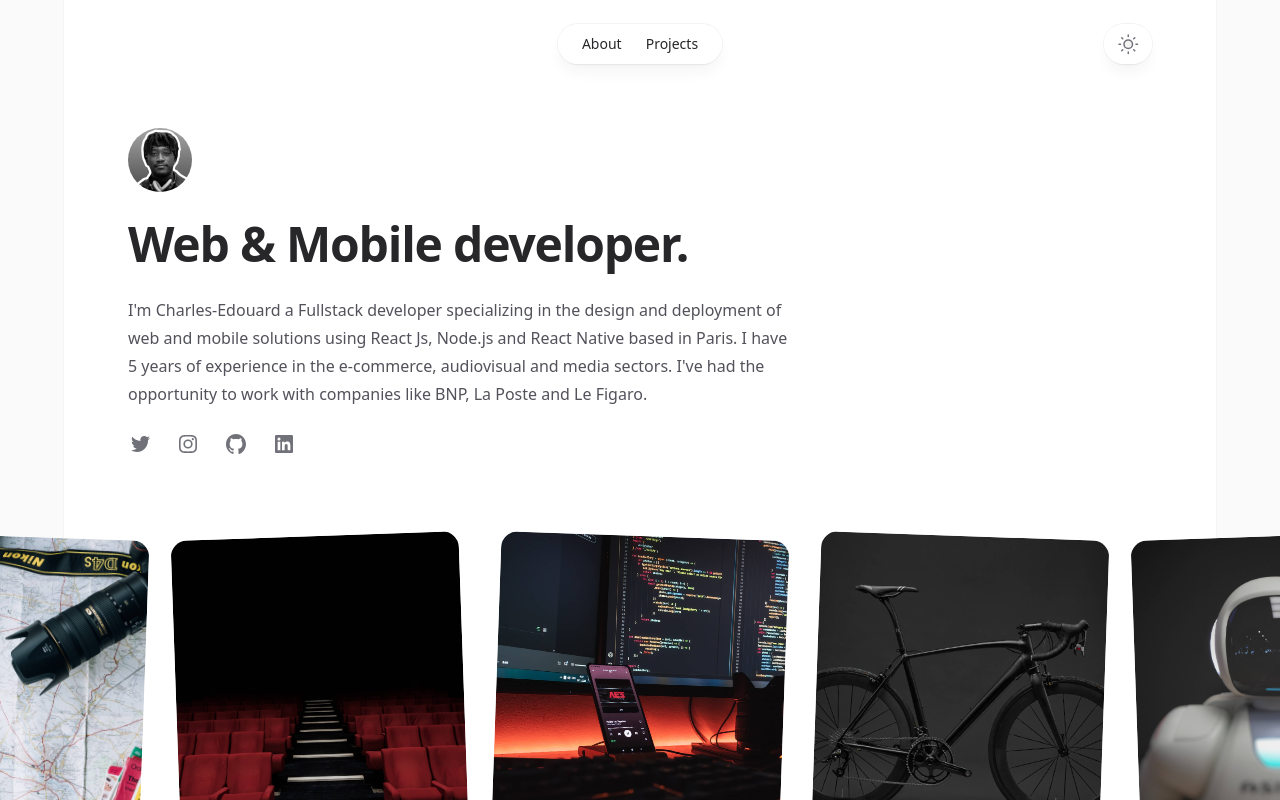
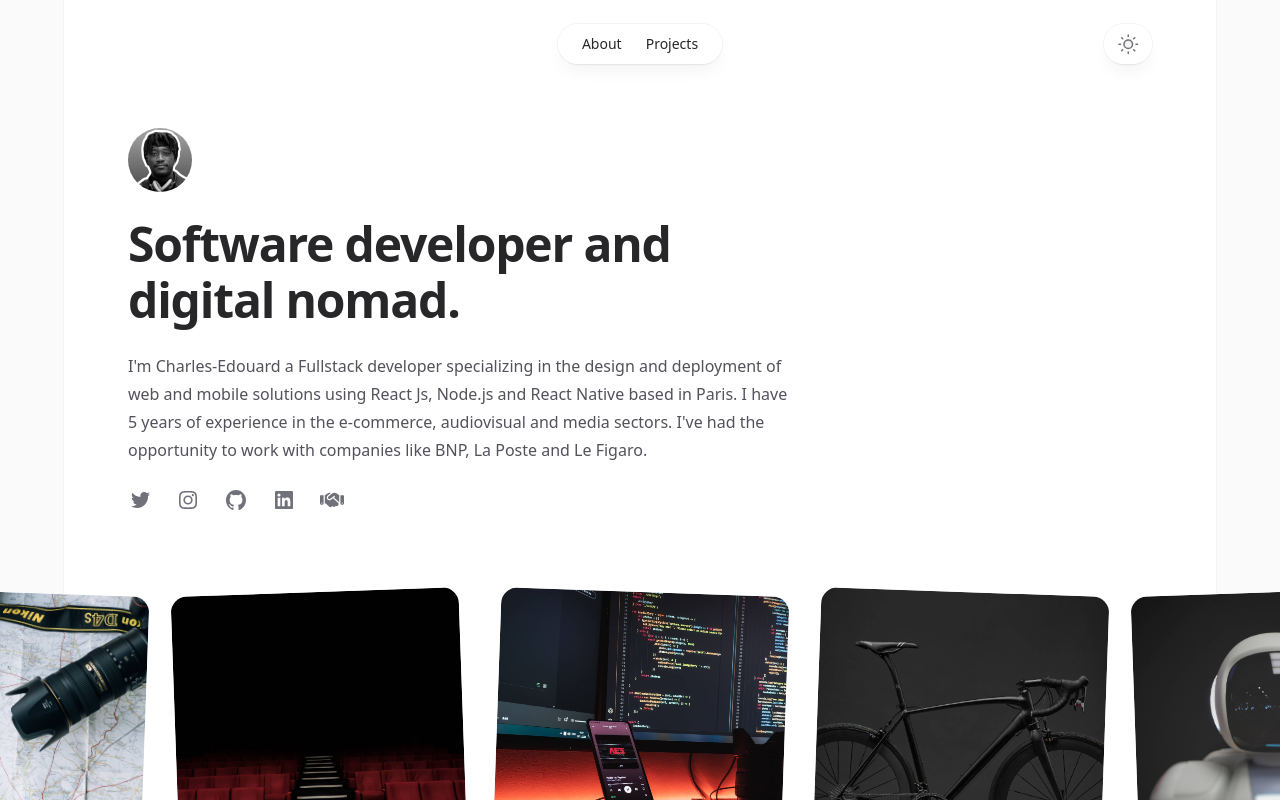
Before and after one commit to cfatrane/portfolio, a Next.js app: page / in a window 1280 px wide. Shown: the top 800 px of the page. Built offline with nearby package versions, Linux system fonts and the light colour scheme; no server answers.

Commit message:
update text and icon

```diff
--- a/src/app/about/page.tsx
+++ b/src/app/about/page.tsx
@@ -12,6 +12,8 @@ import {
   GitHubIcon,
   InstagramIcon,
   LinkedInIcon,
+  MaltIcon,
+  MeetingIcon,
   TwitterIcon,
 } from "@/components/SocialIcons";
 
@@ -49,35 +51,6 @@ function MailIcon(props: React.ComponentPropsWithoutRef<"svg">) {
         d="M6 5a3 3 0 0 0-3 3v8a3 3 0 0 0 3 3h12a3 3 0 0 0 3-3V8a3 3 0 0 0-3-3H6Zm.245 2.187a.75.75 0 0 0-.99 1.126l6.25 5.5a.75.75 0 0 0 .99 0l6.25-5.5a.75.75 0 0 0-.99-1.126L12 12.251 6.245 7.187Z"
         fillRule="evenodd"
       />
-    </svg>
-  );
-}
-function MeetingIcon(props: React.ComponentPropsWithoutRef<"svg">) {
-  return (
-    <svg
-      height="16"
-      viewBox="0 0 640 512"
-      width="20"
-      xmlns="http://www.w3.org/2000/svg"
-      {...props}
-    >
-      <path
-        d="M323.4 85.2l-96.8 78.4c-16.1 13-19.2 36.4-7 53.1c12.9 17.8 38 21.3 55.3 7.8l99.3-77.2c7-5.4 17-4.2 22.5 2.8s4.2 17-2.8 22.5l-20.9 16.2L512 316.8V128h-.7l-3.9-2.5L434.8 79c-15.3-9.8-33.2-15-51.4-15c-21.8 0-43 7.5-60 21.2zm22.8 124.4l-51.7 40.2C263 274.4 217.3 268 193.7 235.6c-22.2-30.5-16.6-73.1 12.7-96.8l83.2-67.3c-11.6-4.9-24.1-7.4-36.8-7.4C234 64 215.7 69.6 200 80l-72 48V352h28.2l91.4 83.4c19.6 17.9 49.9 16.5 67.8-3.1c5.5-6.1 9.2-13.2 11.1-20.6l17 15.6c19.5 17.9 49.9 16.6 67.8-2.9c4.5-4.9 7.8-10.6 9.9-16.5c19.4 13 45.8 10.3 62.1-7.5c17.9-19.5 16.6-49.9-2.9-67.8l-134.2-123zM16 128c-8.8 0-16 7.2-16 16V352c0 17.7 14.3 32 32 32H64c17.7 0 32-14.3 32-32V128H16zM48 320a16 16 0 1 1 0 32 16 16 0 1 1 0-32zM544 128V352c0 17.7 14.3 32 32 32h32c17.7 0 32-14.3 32-32V144c0-8.8-7.2-16-16-16H544zm32 208a16 16 0 1 1 32 0 16 16 0 1 1 -32 0z"
-        fillRule="evenodd"
-      />
-    </svg>
-  );
-}
-function MaltIcon(props: React.ComponentPropsWithoutRef<"svg">) {
-  return (
-    <svg
-      aria-label="Malt"
-      height="24"
-      viewBox="0 0 512 512"
-      xmlns="http://www.w3.org/2000/svg"
-      {...props}
-    >
-      <path d="m408.4 103.8c-32.5-32.4-67.1-11.4-88.8 10.2L114.8 318.8c-21.7 21.7-44.4 54.7-10.2 88.8c34.1 34.1 67 11.4 88.7-10.3l204.8-204.8c21.7-21.6 42.7-56.3 10.3-88.7zm-195.7-8.4 43.4 43.4 44.1-44.2c3-3 6-5.8 9.1-8.4c-4.6-23.3-17.9-44.4-53.3-44.4c-35.4 0-48.7 21.2-53.2 44.5c3.3 2.9 6.6 5.8 9.9 9.1zm87.5 322.1-44.1-44.1-43.4 43.3c-3.3 3.3-6.5 6.4-9.8 9.2c5 23.8 19 45.5 53.1 45.5c34.2 0 48.3-21.9 53.2-45.7c-3-2.6-6-5.2-9-8.2zm-105.9-217h-83.6c-30.7 0-70 9.7-70 55.5c0 34.3 21.9 48.3 45.8 53.2c2.8-3.2 107.8-108.7 107.8-108.7zm231.5 2.3c-2.6 3-107.9 108.8-107.9 108.8h82.4c30.7 0 70-7.3 70-55.6c0-35.3-21.1-48.6-44.5-53.2zm-204.1-29.7 14.9-14.9-43.3-43.4c-21.7-21.7-54.6-44.4-88.8-10.2c-25 25-19.4 49.4-6.2 69.1c4.1-.3 123.4-.6 123.4-.6zm68.7 165.9-15 15 44.2 44.1c21.7 21.7 56.3 42.7 88.7 10.3c24.2-24.2 18.7-49.7 5.3-70c-4.3.3-123.2.6-123.2.6z" />
     </svg>
   );
 }
--- a/src/app/layout.tsx
+++ b/src/app/layout.tsx
@@ -14,7 +14,7 @@ export const metadata: Metadata = {
     default: "Charles-Edouard Fatrane - Web & Mobile Developer",
   },
   description:
-    "I’m Fatrane, a web and mobile developer based in Paris. I’m a freelancer and digital nomad travelling all around the world.",
+    "I'm Charles-Edouard Fatrane, a web and mobile developer based in Paris. I’m a freelancer and digital nomad travelling all around the world.",
   alternates: {
     types: {
       "application/rss+xml": `${process.env.NEXT_PUBLIC_SITE_URL}/feed.xml`,
--- a/src/app/page.tsx
+++ b/src/app/page.tsx
@@ -6,6 +6,7 @@ import { clsx } from "clsx";
 // import { Button } from "@/components/Button";
 import { Container } from "@/components/Container";
 import {
+  MeetingIcon,
   GitHubIcon,
   InstagramIcon,
   LinkedInIcon,
@@ -345,7 +346,7 @@ export default async function Home() {
       <Container className="mt-9">
         <div className="max-w-2xl">
           <h1 className="text-4xl font-bold tracking-tight text-zinc-800 dark:text-zinc-100 sm:text-5xl">
-            Web & Mobile developer.
+            Software developer and digital nomad.
           </h1>
 
           <p className="mt-6 text-base text-zinc-600 dark:text-zinc-400">
@@ -392,6 +393,12 @@ export default async function Home() {
               href="https://www.linkedin.com/in/cfatrane/"
               icon={LinkedInIcon}
             />
+
+            <SocialLink
+              aria-label="Book a meeting with me on calendly"
+              href="https://calendly.com/cfatrane-pro"
+              icon={MeetingIcon}
+            />
           </div>
         </div>
       </Container>
--- a/src/components/SocialIcons.tsx
+++ b/src/components/SocialIcons.tsx
@@ -35,3 +35,34 @@ export function LinkedInIcon(props: React.ComponentPropsWithoutRef<"svg">) {
     </svg>
   );
 }
+
+export function MaltIcon(props: React.ComponentPropsWithoutRef<"svg">) {
+  return (
+    <svg
+      aria-label="Malt"
+      height="24"
+      viewBox="0 0 512 512"
+      xmlns="http://www.w3.org/2000/svg"
+      {...props}
+    >
+      <path d="m408.4 103.8c-32.5-32.4-67.1-11.4-88.8 10.2L114.8 318.8c-21.7 21.7-44.4 54.7-10.2 88.8c34.1 34.1 67 11.4 88.7-10.3l204.8-204.8c21.7-21.6 42.7-56.3 10.3-88.7zm-195.7-8.4 43.4 43.4 44.1-44.2c3-3 6-5.8 9.1-8.4c-4.6-23.3-17.9-44.4-53.3-44.4c-35.4 0-48.7 21.2-53.2 44.5c3.3 2.9 6.6 5.8 9.9 9.1zm87.5 322.1-44.1-44.1-43.4 43.3c-3.3 3.3-6.5 6.4-9.8 9.2c5 23.8 19 45.5 53.1 45.5c34.2 0 48.3-21.9 53.2-45.7c-3-2.6-6-5.2-9-8.2zm-105.9-217h-83.6c-30.7 0-70 9.7-70 55.5c0 34.3 21.9 48.3 45.8 53.2c2.8-3.2 107.8-108.7 107.8-108.7zm231.5 2.3c-2.6 3-107.9 108.8-107.9 108.8h82.4c30.7 0 70-7.3 70-55.6c0-35.3-21.1-48.6-44.5-53.2zm-204.1-29.7 14.9-14.9-43.3-43.4c-21.7-21.7-54.6-44.4-88.8-10.2c-25 25-19.4 49.4-6.2 69.1c4.1-.3 123.4-.6 123.4-.6zm68.7 165.9-15 15 44.2 44.1c21.7 21.7 56.3 42.7 88.7 10.3c24.2-24.2 18.7-49.7 5.3-70c-4.3.3-123.2.6-123.2.6z" />
+    </svg>
+  );
+}
+
+export function MeetingIcon(props: React.ComponentPropsWithoutRef<"svg">) {
+  return (
+    <svg
+      height="16"
+      viewBox="0 0 640 512"
+      width="20"
+      xmlns="http://www.w3.org/2000/svg"
+      {...props}
+    >
+      <path
+        d="M323.4 85.2l-96.8 78.4c-16.1 13-19.2 36.4-7 53.1c12.9 17.8 38 21.3 55.3 7.8l99.3-77.2c7-5.4 17-4.2 22.5 2.8s4.2 17-2.8 22.5l-20.9 16.2L512 316.8V128h-.7l-3.9-2.5L434.8 79c-15.3-9.8-33.2-15-51.4-15c-21.8 0-43 7.5-60 21.2zm22.8 124.4l-51.7 40.2C263 274.4 217.3 268 193.7 235.6c-22.2-30.5-16.6-73.1 12.7-96.8l83.2-67.3c-11.6-4.9-24.1-7.4-36.8-7.4C234 64 215.7 69.6 200 80l-72 48V352h28.2l91.4 83.4c19.6 17.9 49.9 16.5 67.8-3.1c5.5-6.1 9.2-13.2 11.1-20.6l17 15.6c19.5 17.9 49.9 16.6 67.8-2.9c4.5-4.9 7.8-10.6 9.9-16.5c19.4 13 45.8 10.3 62.1-7.5c17.9-19.5 16.6-49.9-2.9-67.8l-134.2-123zM16 128c-8.8 0-16 7.2-16 16V352c0 17.7 14.3 32 32 32H64c17.7 0 32-14.3 32-32V128H16zM48 320a16 16 0 1 1 0 32 16 16 0 1 1 0-32zM544 128V352c0 17.7 14.3 32 32 32h32c17.7 0 32-14.3 32-32V144c0-8.8-7.2-16-16-16H544zm32 208a16 16 0 1 1 32 0 16 16 0 1 1 -32 0z"
+        fillRule="evenodd"
+      />
+    </svg>
+  );
+}
```
Also changed, not shown: .eslintrc.json.
